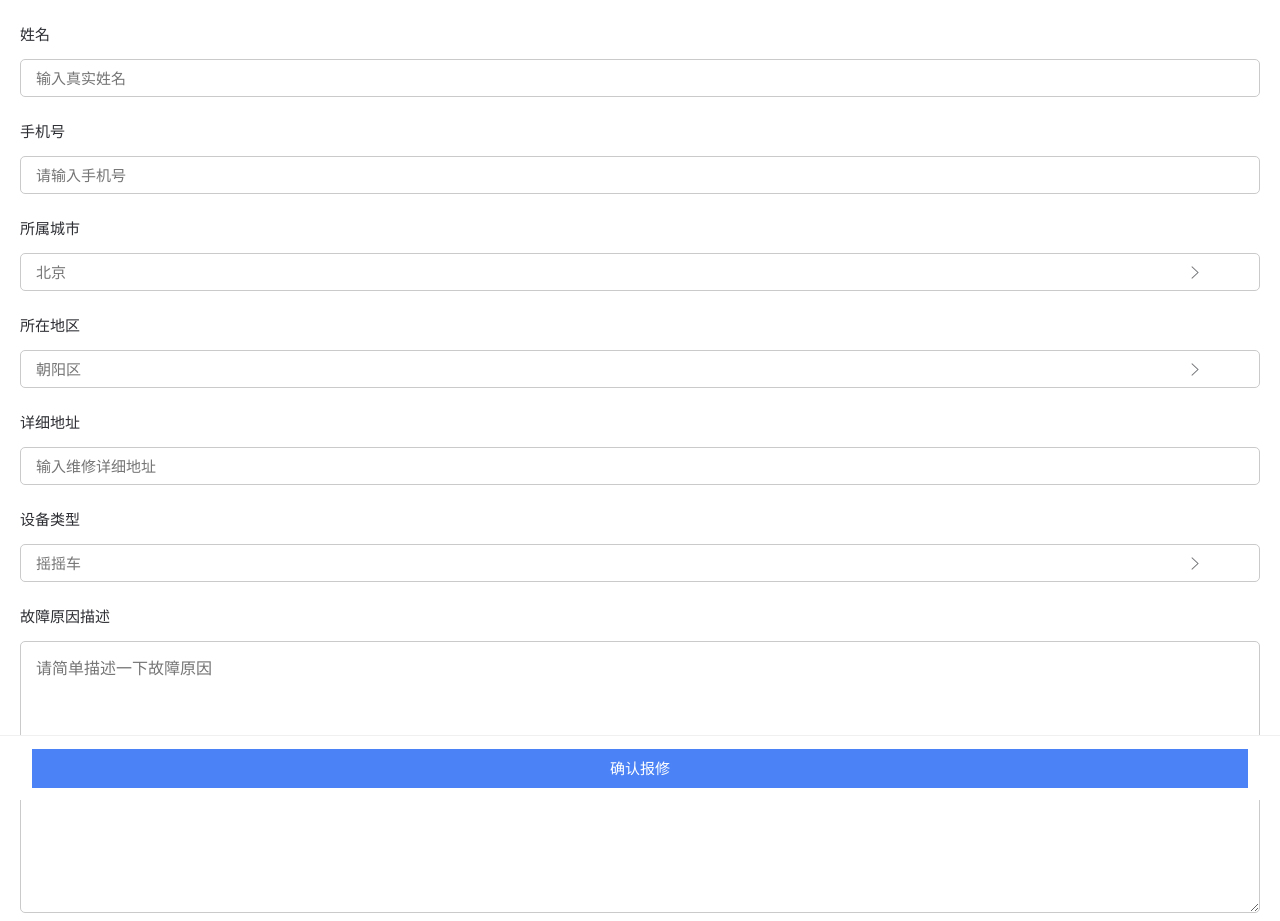
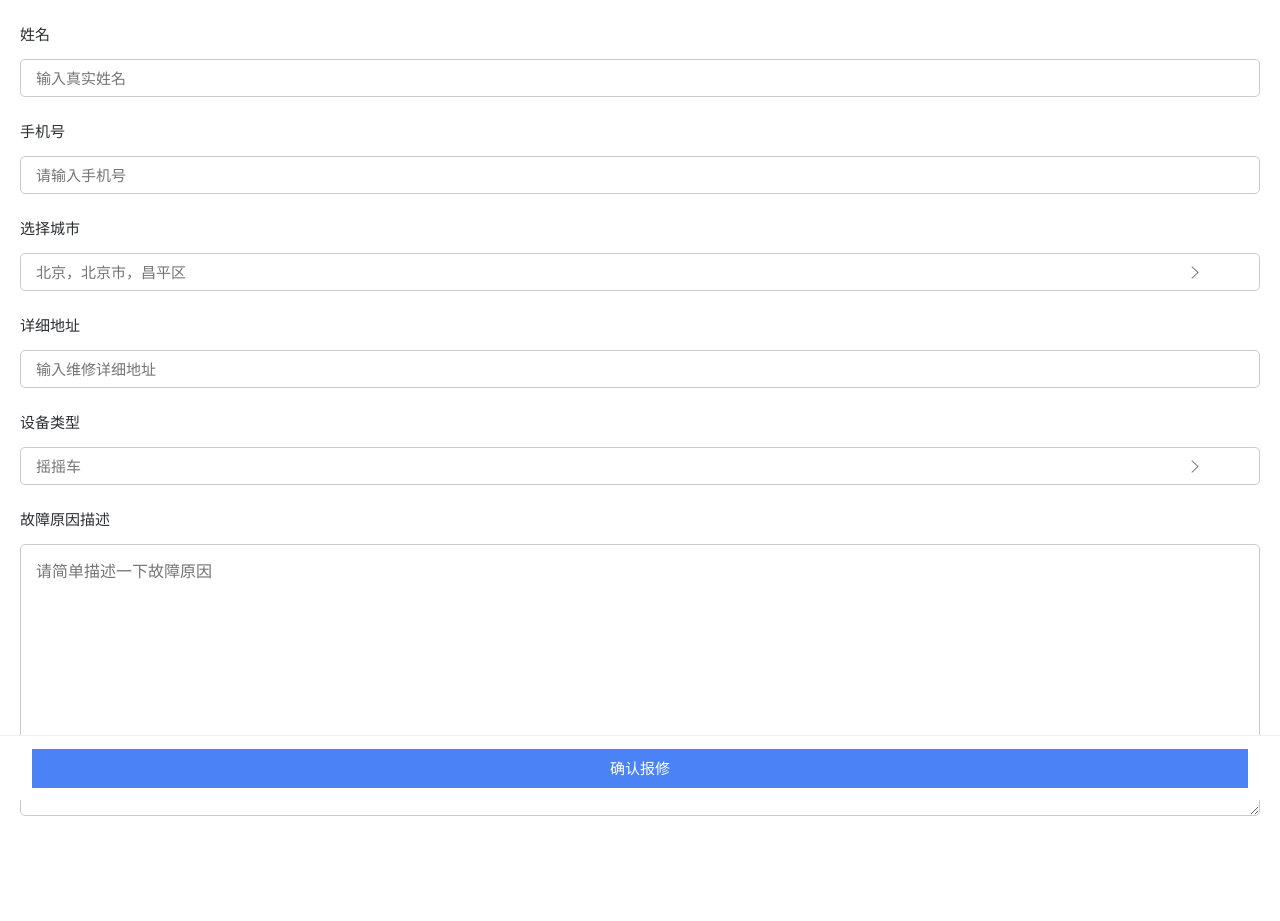
Before and after one commit to fyzhu/repair, a website: page app/repair-form.html in a window 1280 px wide. After the commit the page ends 824 px from the top, so only its background shows below. Drawn offline with Linux system fonts and the light colour scheme.

Commit message:
modify select

```diff
--- a/app/repair-form.html
+++ b/app/repair-form.html
@@ -16,16 +16,16 @@
       <div class="text"><input type="text" placeholder="输入真实姓名"></div>
       <div class="title">手机号</div>
       <div class="text"><input type="text" placeholder="请输入手机号"></div>
-      <div class="title">所属城市</div>
+      <div class="title">选择城市</div>
       <div class="text">
-        <input type="text" placeholder="北京">
+        <input type="text" placeholder="北京，北京市，昌平区">
         <a class="icon-arrow" href="#" id="cityPicker"><i></i></a>
       </div>
-      <div class="title">所在地区</div>
+      <!-- <div class="title">所在地区</div>
       <div class="text">
         <input type="text" placeholder="朝阳区">
         <a class="icon-arrow" href="#" id="areaPicker"><i></i></a>
-      </div>
+      </div> -->
       <div class="title">详细地址</div>
       <div class="text">
         <input type="text" placeholder="输入维修详细地址">
@@ -42,22 +42,54 @@
   </section>
   <script src="js/zepto.min.js"></script>
   <script type="text/javascript">
-    let city = [{
-            label: '北京',
+    let city =  [{
+                    label: '广东',
+                    value: 0,
+                    children: [{
+                        label: '广州',
+                        value: 0,
+                        children: [{
+                            label: '海珠',
                             value: 0
                         }, {
-            label: '上海',
+                            label: '番禺',
                             value: 1
+                        }]
                     }, {
-            label: '广州',
-            value: 2
+                        label: '佛山',
+                        value: 1,
+                        children: [{
+                            label: '禅城',
+                            value: 0
                         }, {
-            label: '深圳(disabled)',
-            disabled: true,
-            value: 3
+                            label: '南海',
+                            value: 1
+                        }]
+                    }]
                 }, {
-            label: '其他',
-            value: 4
+                    label: '广西',
+                    value: 1,
+                    children: [{
+                        label: '南宁',
+                        value: 0,
+                        children: [{
+                            label: '青秀',
+                            value: 0
+                        }, {
+                            label: '兴宁',
+                            value: 1
+                        }]
+                    }, {
+                        label: '桂林',
+                        value: 1,
+                        children: [{
+                            label: '象山',
+                            value: 0
+                        }, {
+                            label: '秀峰',
+                            value: 1
+                        }]
+                    }]
                 }],area = [{
                 label: '东城区',
                 value: 0
@@ -98,7 +130,7 @@
                 console.log(result);
             },
             onConfirm: function(result) {
-                $(me).siblings("input").val(city[result[0]].label)
+                $(me).siblings("input").val(city[result[0]].label+"，"+city[result[0]].children[result[1]].label+"，"+city[result[0]].children[result[1]].children[result[2]].label)
             }
         });
     });
```
Also changed, not shown: README.md. Lines whose indentation alone changed are shown as unchanged.
